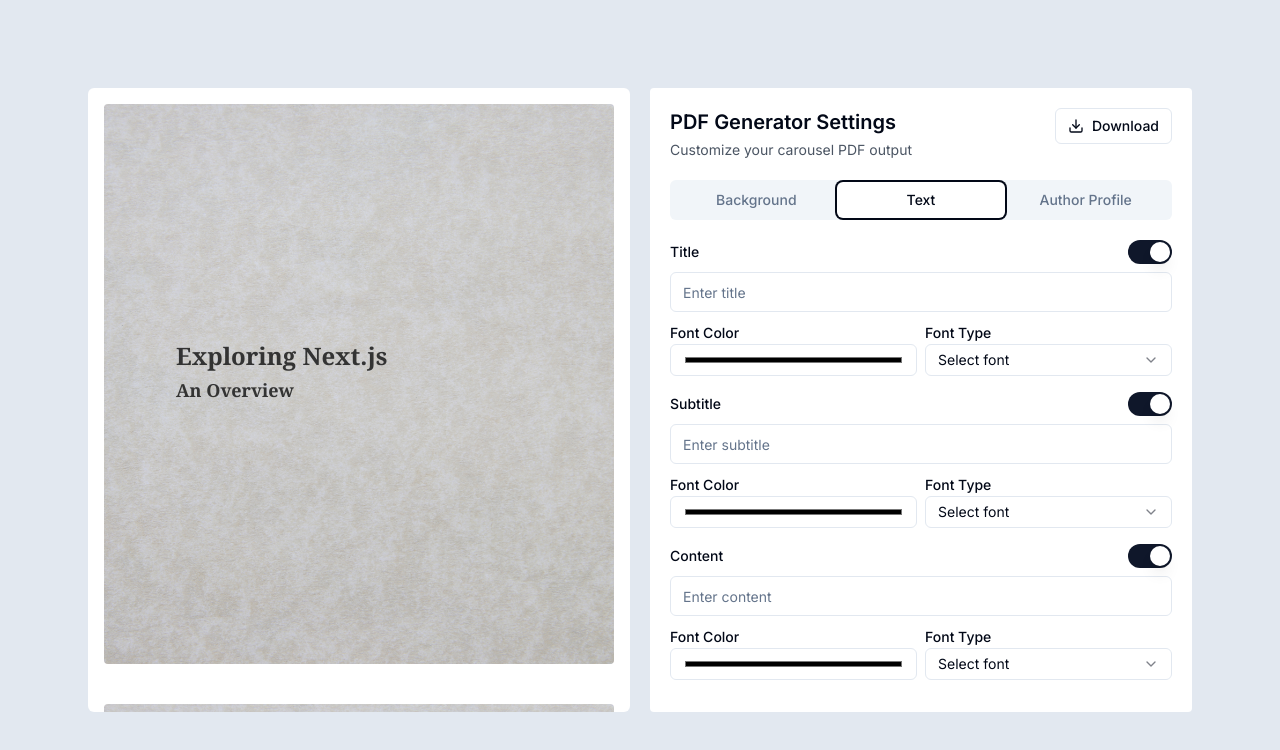
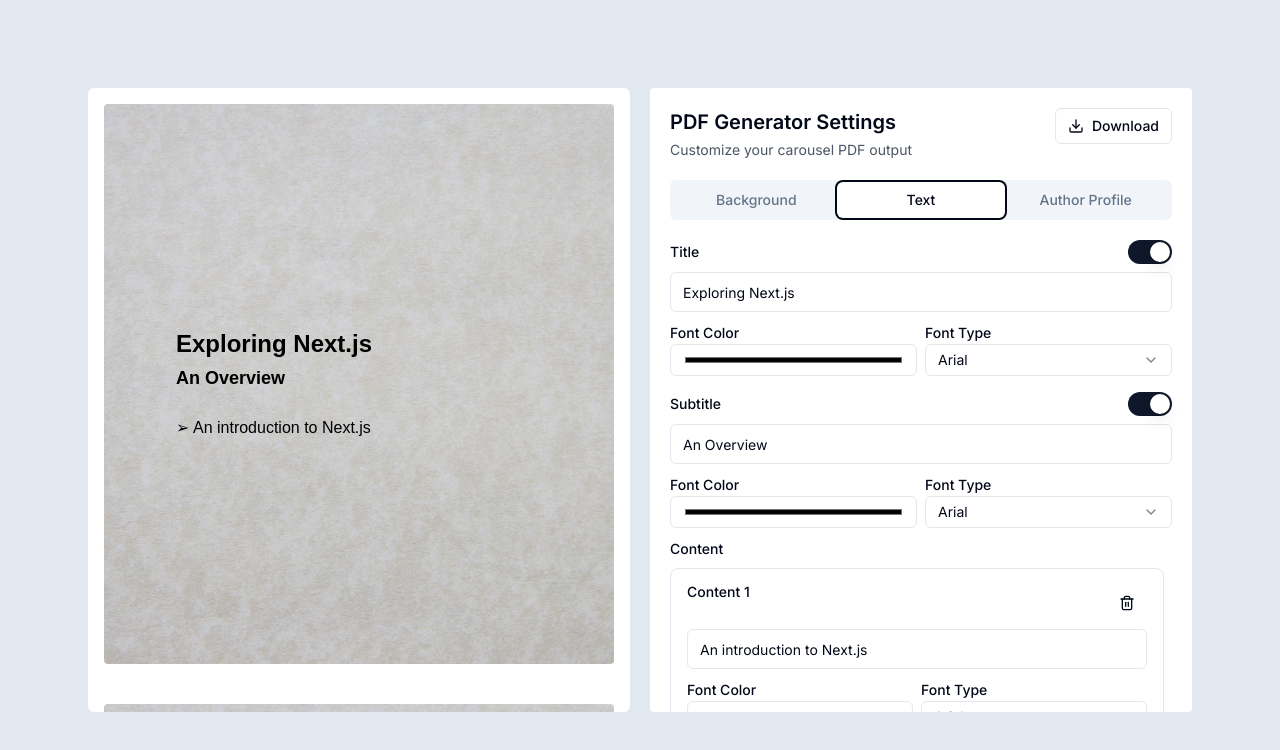
Before and after one commit to RamK777-stack/pdf-carousal, a Next.js app: page / in a window 1280 px wide. Both pictures are taken after a click on the tab "Text". Shown: the top 750 px of the page. Built offline with nearby package versions, Linux system fonts and the light colour scheme.

Commit message:
onchange title, subtitle, content

```diff
--- a/src/app/components/PdfGeneratorSettings.tsx
+++ b/src/app/components/PdfGeneratorSettings.tsx
@@ -1,4 +1,4 @@
-import React, { useState } from 'react';
+import React, { useEffect, useState } from 'react';
 import { Tabs, TabsContent, TabsList, TabsTrigger } from "@/app/components/ui/tabs";
 import { Card, CardContent, CardDescription, CardHeader, CardTitle } from "@/app/components/ui/card";
 import { Label } from "@/app/components/ui/label";
@@ -7,7 +7,7 @@
 import { Switch } from "@/app/components/ui/switch";
 import { Select, SelectContent, SelectItem, SelectTrigger, SelectValue } from "@/app/components/ui/select";
 import { Button } from "@/app/components/ui/button";
-import { Download } from "lucide-react";
+import { Download, Plus, Trash2 } from "lucide-react";
 
 const colorOptions = [
     '#FF0000', '#00FF00', '#0000FF', '#FFFF00', '#FF00FF', '#00FFFF',
@@ -30,10 +30,6 @@
     '/path/to/image3.jpg',
     '/path/to/image4.jpg',
     '/path/to/image5.jpg',
-    '/path/to/image6.jpg',
-    '/path/to/image6.jpg',
-    '/path/to/image6.jpg',
-    '/path/to/image6.jpg',
     '/path/to/image6.jpg'
 ];
 
@@ -44,10 +40,41 @@
     { id: 'instagram', name: 'Instagram' },
 ];
 
-const PdfGeneratorSettings = () => {
+const PdfGeneratorSettings = ({ onClickDownload, updateSlideSettings, currentSlide, currentSlideIndex }) => {
     const [backgroundType, setBackgroundType] = useState('solid');
     const [showAuthorProfile, setShowAuthorProfile] = useState(true);
     const [selectedSocialMedia, setSelectedSocialMedia] = useState('');
+    const [contentEntries, setContentEntries] = useState([]);
+
+    useEffect(() => {
+        // Update local state when currentSlide changes
+        setContentEntries(currentSlide.content || []);
+    }, [currentSlide]);
+
+    const handleSettingChange = (section, field, value) => {
+        updateSlideSettings(currentSlideIndex, section, field, value);
+    };
+
+    const handleContentChange = (index, field, value) => {
+        const newEntries = contentEntries.map((entry, i) =>
+            i === index ? { ...entry, [field]: value } : entry
+        );
+        setContentEntries(newEntries);
+        handleSettingChange('content', null, newEntries);
+    };
+
+    const addContentEntry = () => {
+        const newEntry = { text: '', color: '#000000', fontFamily: 'Arial' };
+        const newEntries = [...contentEntries, newEntry];
+        setContentEntries(newEntries);
+        handleSettingChange('content', null, newEntries);
+    };
+
+    const removeContentEntry = (index) => {
+        const newEntries = contentEntries.filter((_, i) => i !== index);
+        setContentEntries(newEntries);
+        handleSettingChange('content', null, newEntries);
+    };
 
     return (
         <div className="flex flex-col h-full w-full p-5 bg-white rounded overflow-y-auto">
@@ -56,7 +83,7 @@
                     <h3 className='text-xl font-semibold'>PDF Generator Settings </h3>
                     <h5 className='text-sm text-gray-600'>Customize your carousel PDF output</h5>
                 </div>
-                <Button variant="outline" size="sm">
+                <Button variant="outline" size="sm" onClick={onClickDownload}>
                     <Download className="mr-2 h-4 w-4" />
                     Download
                 </Button>
@@ -145,34 +172,98 @@
 
                 <TabsContent value="text">
                     <div className="space-y-4">
-                        {['Title', 'Subtitle', 'Content'].map((textType) => (
+                        {['title', 'subtitle'].map((textType) => (
                             <div key={textType} className="space-y-2">
                                 <div className="flex items-center justify-between">
-                                    <Label htmlFor={`show${textType}`}>{textType}</Label>
+                                    <Label htmlFor={`show${textType}`}>{textType.charAt(0).toUpperCase() + textType.slice(1)}</Label>
                                     <Switch defaultChecked={true} id={`show${textType}`} />
                                 </div>
-                                <Input placeholder={`Enter ${textType.toLowerCase()}`} />
+                                <Input
+                                    placeholder={`Enter ${textType}`}
+                                    value={currentSlide[textType].text}
+                                    onChange={(e) => handleSettingChange(textType, 'text', e.target.value)}
+                                />
                                 <div className="flex space-x-2">
                                     <div className="flex-1">
                                         <Label>Font Color</Label>
-                                        <Input type="color" className="h-8 w-full" />
+                                        <Input
+                                            type="color"
+                                            className="h-8 w-full"
+                                            value={currentSlide[textType].color}
+                                            onChange={(e) => handleSettingChange(textType, 'color', e.target.value)}
+                                        />
                                     </div>
                                     <div className="flex-1">
                                         <Label>Font Type</Label>
-                                        <Select>
+                                        <Select
+                                            value={currentSlide[textType].fontFamily}
+                                            onValueChange={(value) => handleSettingChange(textType, 'fontFamily', value)}
+                                        >
                                             <SelectTrigger className="h-8">
                                                 <SelectValue placeholder="Select font" />
                                             </SelectTrigger>
                                             <SelectContent>
-                                                <SelectItem value="arial">Arial</SelectItem>
-                                                <SelectItem value="times">Times New Roman</SelectItem>
-                                                <SelectItem value="verdana">Verdana</SelectItem>
+                                                <SelectItem value="Arial">Arial</SelectItem>
+                                                <SelectItem value="Times New Roman">Times New Roman</SelectItem>
+                                                <SelectItem value="Verdana">Verdana</SelectItem>
                                             </SelectContent>
                                         </Select>
                                     </div>
                                 </div>
                             </div>
                         ))}
+                    </div>
+
+                    <div className="space-y-2 mt-2">
+                        <Label>Content</Label>
+                        <div className="max-h-[40vh] overflow-y-auto space-y-4 pr-2">
+                            {contentEntries.map((entry, index) => (
+                                <Card key={index} className="p-4">
+                                    <div className="flex justify-between items-start mb-2">
+                                        <Label>Content {index + 1}</Label>
+                                        <Button variant="ghost" size="sm" onClick={() => removeContentEntry(index)}>
+                                            <Trash2 className="h-4 w-4" />
+                                        </Button>
+                                    </div>
+                                    <Input
+                                        placeholder="Enter content"
+                                        value={entry.text}
+                                        onChange={(e) => handleContentChange(index, 'text', e.target.value)}
+                                        className="mb-2"
+                                    />
+                                    <div className="flex space-x-2">
+                                        <div className="flex-1">
+                                            <Label>Font Color</Label>
+                                            <Input
+                                                type="color"
+                                                className="h-8 w-full"
+                                                value={entry.color}
+                                                onChange={(e) => handleContentChange(index, 'color', e.target.value)}
+                                            />
+                                        </div>
+                                        <div className="flex-1">
+                                            <Label>Font Type</Label>
+                                            <Select
+                                                value={entry.fontFamily}
+                                                onValueChange={(value) => handleContentChange(index, 'fontFamily', value)}
+                                            >
+                                                <SelectTrigger className="h-8">
+                                                    <SelectValue placeholder="Select font" />
+                                                </SelectTrigger>
+                                                <SelectContent>
+                                                    <SelectItem value="Arial">Arial</SelectItem>
+                                                    <SelectItem value="Times New Roman">Times New Roman</SelectItem>
+                                                    <SelectItem value="Verdana">Verdana</SelectItem>
+                                                </SelectContent>
+                                            </Select>
+                                        </div>
+                                    </div>
+                                </Card>
+                            ))}
+                        </div>
+                        <Button variant="outline" size="sm" onClick={addContentEntry} className="w-full mt-2">
+                            <Plus className="h-4 w-4 mr-1" /> Add Content
+                        </Button>
                     </div>
                 </TabsContent>
 
--- a/src/app/page.tsx
+++ b/src/app/page.tsx
@@ -3,11 +3,34 @@
 import { toJpeg } from 'html-to-image';
 import jsPDF from 'jspdf';
 import PdfGeneratorSettings from './components/PdfGeneratorSettings';
+import { useState } from 'react';
+
+const initialSlides = [
+  {
+    title: { text: "Exploring Next.js", color: '#000000', fontFamily: 'Arial' },
+    subtitle: { text: "An Overview", color: '#000000', fontFamily: 'Arial' },
+    content: [{ text: "An introduction to Next.js", color: '#000000', fontFamily: 'Arial' }]
+  },
+  {
+    title: { text: "Exploring Next.js New Features", color: '#000000', fontFamily: 'Arial' },
+    subtitle: { text: "Discover the latest enhancements in Next.js", color: '#000000', fontFamily: 'Arial' },
+    content: [
+      { text: "Improved Performance", color: '#000000', fontFamily: 'Arial' },
+      { text: "New Data Fetching Methods", color: '#000000', fontFamily: 'Arial' },
+      { text: "Enhanced Development Experience", color: '#000000', fontFamily: 'Arial' },
+      { text: "Optimized Static Site Generation", color: '#000000', fontFamily: 'Arial' },
+      { text: "Better Image Optimization", color: '#000000', fontFamily: 'Arial' },
+      { text: "Advanced Routing Capabilities", color: '#000000', fontFamily: 'Arial' }
+    ]
+  },
+  // ... (other slides remain the same)
+];
 
 export default function Home() {
+  const [slides, setSlides] = useState(initialSlides);
+  const [currentSlideIndex, setCurrentSlideIndex] = useState(0);
 
   const downloadImage = async () => {
-    debugger
     const elements = document.getElementsByClassName('slide-div');
     const pdf = new jsPDF({ unit: 'px', format: [540, 540] });
     const pageWidth = pdf.internal.pageSize.getWidth();
@@ -15,8 +38,6 @@
 
     for (let index = 0; index < elements.length; index++) {
       const element = elements[index] as HTMLElement;
-
-      // Remove border radius for clean export
       element.style.borderRadius = '0px';
 
       try {
@@ -29,8 +50,6 @@
             if (index > 0) {
               pdf.addPage([pageWidth, pageHeight], 'p');
             }
-
-            // Adjust image dimensions to fit within the page
             pdf.addImage(dataUrl, 'JPEG', 0, 0, pageWidth, pageHeight);
             resolve(null);
           };
@@ -43,95 +62,33 @@
     pdf.save('document.pdf');
   }
 
-  const slides = [
-    {
-      title: "Exploring Next.js",
-      subtitle: "An Overview",
-      points: []
-    },
-    {
-      title: "Exploring Next.js New Features",
-      subtitle: "Discover the latest enhancements in Next.js",
-      points: [
-        "Improved Performance",
-        "New Data Fetching Methods",
-        "Enhanced Development Experience",
-        "Optimized Static Site Generation",
-        "Better Image Optimization",
-        "Advanced Routing Capabilities"
-      ]
-    },
-    {
-      title: "Next.js Performance Boost",
-      subtitle: "How Next.js improves application performance",
-      points: [
-        "Automatic Code Splitting",
-        "Server-Side Rendering",
-        "Static Site Generation",
-        "Incremental Static Regeneration",
-        "Efficient Image Loading",
-        "Optimized Build Size"
-      ]
-    },
-    {
-      title: "Next.js Data Fetching",
-      subtitle: "Modern ways to fetch data in Next.js",
-      points: [
-        "getStaticProps",
-        "getServerSideProps",
-        "getStaticPaths",
-        "API Routes",
-        "Dynamic Imports",
-        "SWC for Fast Refresh"
-      ]
-    },
-    {
-      title: "Next.js Development Experience",
-      subtitle: "Tools and features for developers",
-      points: [
-        "Fast Refresh",
-        "TypeScript Support",
-        "Customizable Babel Config",
-        "Integrated ESLint",
-        "File-System Routing",
-        "Hot Module Replacement"
-      ]
-    },
-    {
-      title: "Next.js Deployment",
-      subtitle: "Deploying Next.js applications",
-      points: [
-        "Vercel Integration",
-        "Serverless Functions",
-        "Static Export",
-        "Multi-Zone Support",
-        "Environment Variables",
-        "Custom Server Support"
-      ]
-    },
-    {
-      title: "Conclusion",
-      subtitle: "Key Takeaways",
-      points: [
-        "Next.js provides advanced features and performance enhancements.",
-        "It offers multiple data fetching methods tailored for different needs.",
-        "Development experience is significantly improved with built-in tools.",
-        "Deployment is seamless with integrations like Vercel.",
-        "Next.js is a powerful framework for building modern web applications."
-      ]
-    }
-  ];
+  const updateSlideSettings = (index, section, field, value) => {
+    setSlides(prevSlides => {
+      const newSlides = [...prevSlides];
+      if (section === 'content') {
+        newSlides[index] = {
+          ...newSlides[index],
+          [section]: value // Directly set the new content array
+        };
+      } else {
+        newSlides[index] = {
+          ...newSlides[index],
+          [section]: {
+            ...newSlides[index][section],
+            [field]: value
+          }
+        };
+      }
+      return newSlides;
+    });
+  };
 
   return (
     <main className="flex flex-col min-h-screen px-4 py-2 md:px-6 md:py-2 lg:px-12 lg:py-6 bg-slate-200 justify-center">
-      {/* <div className="flex justify-end">
-        <button className="bg-blue-200 p-2 space-x-3 space-y-1 rounded cursor-pointer"
-          onClick={downloadImage}>Download</button>
-      </div> */}
       <div className="grid grid-cols-1 lg:grid-cols-2 gap-5 p-2 lg:p-10" id="grid">
         <div className="slide-parent flex flex-col space-y-10 overflow-y-auto bg-white rounded-md p-2 lg:p-4 h-[calc(82vh-2rem)]">
           {slides.map((slide, index) => (
-            <div key={index}>
+            <div key={index} onClick={() => setCurrentSlideIndex(index)}>
               <div className='slide-div'>
                 <div
                   style={{
@@ -142,11 +99,35 @@
                   className="h-[80vh] lg:h-[70vh] flex flex-col px-4 lg:px-8 text-black justify-center rounded-sm bg-no-repeat text-xs lg:text-base"
                 >
                   <div className='flex flex-col justify-center p-10 h-full'>
-                    <h2 className="text-xl lg:text-2xl text-[#333333] font-serif font-extrabold">{slide.title}</h2>
-                    <h5 className="text-lg lg:text-lg text-[#333333] mt-1 font-serif font-semibold">{slide.subtitle}</h5>
-                    <ul className="space-y-3 mt-4 lg:mt-6 text-[#333333] font-serif">
-                      {slide.points.map((point, idx) => (
-                        <li key={idx}>➢ {point}</li>
+                    <h2
+                      className="text-xl lg:text-2xl font-extrabold"
+                      style={{
+                        color: slide.title.color,
+                        fontFamily: slide.title.fontFamily,
+                      }}
+                    >
+                      {slide.title.text}
+                    </h2>
+                    <h5
+                      className="text-lg lg:text-lg mt-1 font-semibold"
+                      style={{
+                        color: slide.subtitle.color,
+                        fontFamily: slide.subtitle.fontFamily,
+                      }}
+                    >
+                      {slide.subtitle.text}
+                    </h5>
+                    <ul className="space-y-3 mt-4 lg:mt-6">
+                      {slide.content.map((item, idx) => (
+                        <li
+                          key={idx}
+                          style={{
+                            color: item.color,
+                            fontFamily: item.fontFamily,
+                          }}
+                        >
+                          ➢ {item.text}
+                        </li>
                       ))}
                     </ul>
                   </div>
@@ -157,7 +138,12 @@
         </div>
 
         <div className="h-[calc(82vh-2rem)]">
-          <PdfGeneratorSettings />
+          <PdfGeneratorSettings
+            onClickDownload={downloadImage}
+            updateSlideSettings={updateSlideSettings}
+            currentSlide={slides[currentSlideIndex]}
+            currentSlideIndex={currentSlideIndex}
+          />
         </div>
       </div>
     </main>
```
